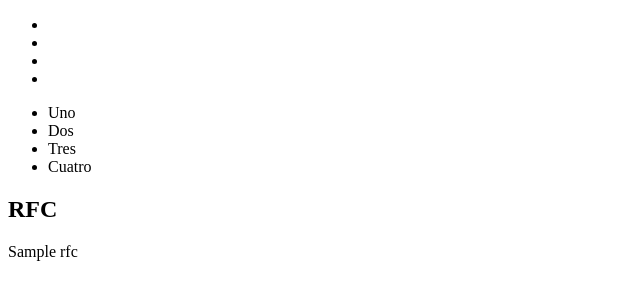
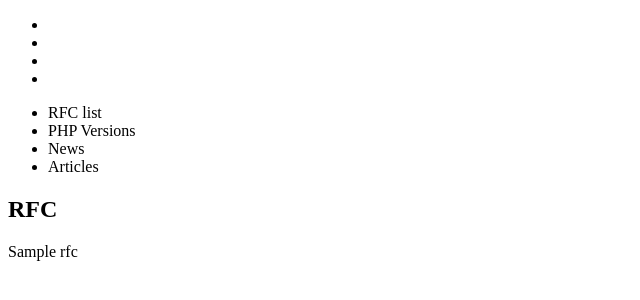
Before and after one commit to HishamHuneidie/php-watch-scraper-viewer, a Symfony app: template templates/context/watch/rfc.html.twig in a window 1280 px wide. Shown: the top 300 px of the page, without its empty margins (0-640 px from the left). Run offline with Twig, Linux system fonts and the light colour scheme; the template is opened without the code that fills it: most values are stand-ins (such as "Sample title", 1, 10 or a date in 2020); some libraries are stand-ins or nearby versions.

Commit message:
feat: Change menu

```diff
--- a/templates/context/watch/layout/_partials/menu.html.twig
+++ b/templates/context/watch/layout/_partials/menu.html.twig
@@ -1,24 +1,24 @@
 <ul class="menu menu-icons">
-    <li class="menu-item menu-item-icon"><i class="icon fa fa-times"></i></li>
-    <li class="menu-item menu-item-icon"><i class="icon fa fa-times"></i></li>
-    <li class="menu-item menu-item-icon"><i class="icon fa fa-times"></i></li>
-    <li class="menu-item menu-item-icon"><i class="icon fa fa-times"></i></li>
+    <li class="menu-item menu-item-icon"><i class="icon far fa-file-doc"></i></li>
+    <li class="menu-item menu-item-icon"><i class="icon far fa-code-branch"></i></li>
+    <li class="menu-item menu-item-icon"><i class="icon fal fa-radio-tuner"></i></li>
+    <li class="menu-item menu-item-icon"><i class="icon far fa-newspaper"></i></li>
 </ul>
 <ul class="menu menu-full">
     <li class="menu-item">
-        <i class="icon fa fa-times"></i>
-        <span>Uno</span>
+        <i class="icon far fa-file-doc"></i>
+        <span>RFC list</span>
     </li>
     <li class="menu-item">
-        <i class="icon fa fa-times"></i>
-        <span>Dos</span>
+        <i class="icon far fa-code-branch"></i>
+        <span>PHP Versions</span>
     </li>
     <li class="menu-item">
-        <i class="icon fa fa-times"></i>
-        <span>Tres</span>
+        <i class="icon fal fa-radio-tuner"></i>
+        <span>News</span>
     </li>
     <li class="menu-item">
-        <i class="icon fa fa-times"></i>
-        <span>Cuatro</span>
+        <i class="icon far fa-newspaper"></i>
+        <span>Articles</span>
     </li>
 </ul>
```
